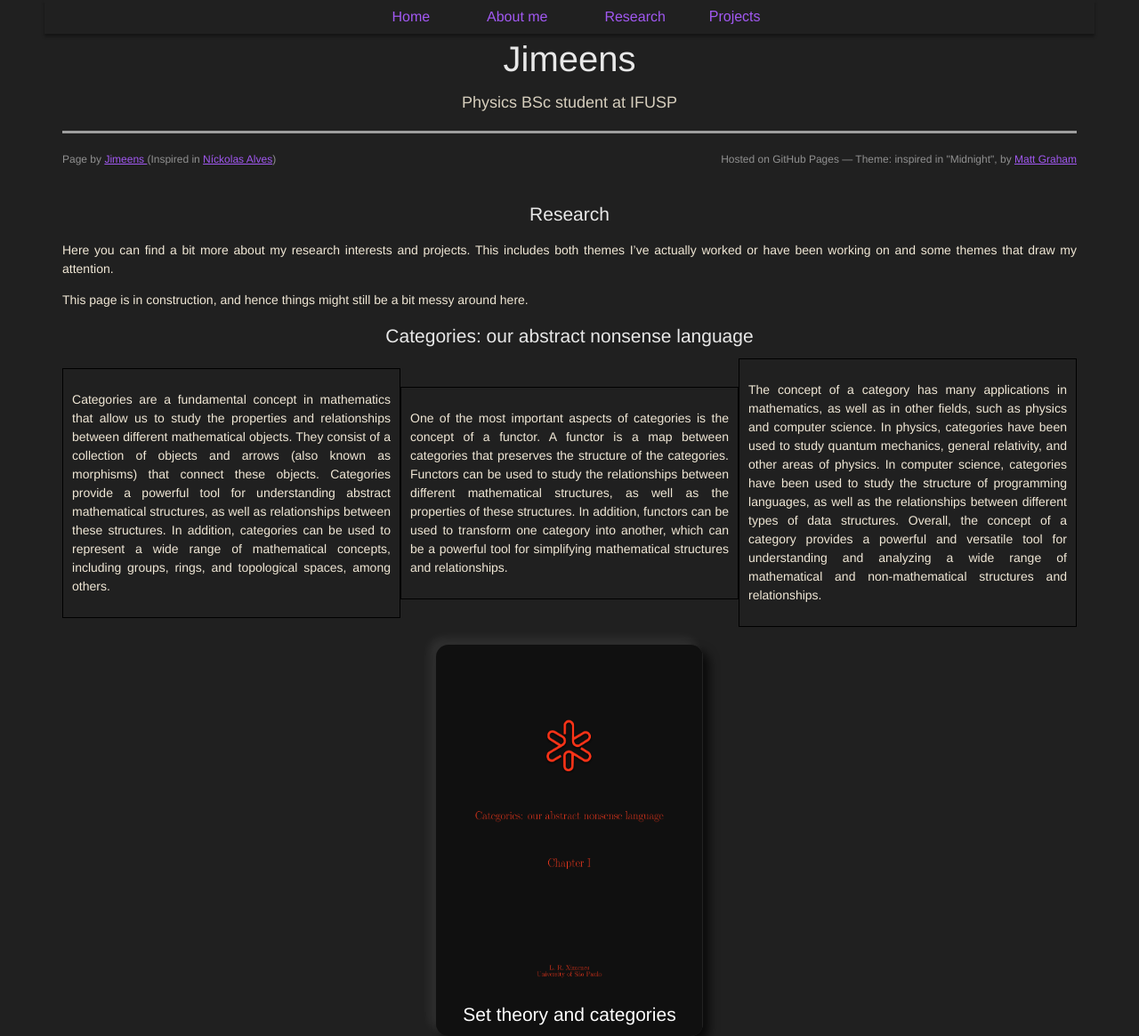
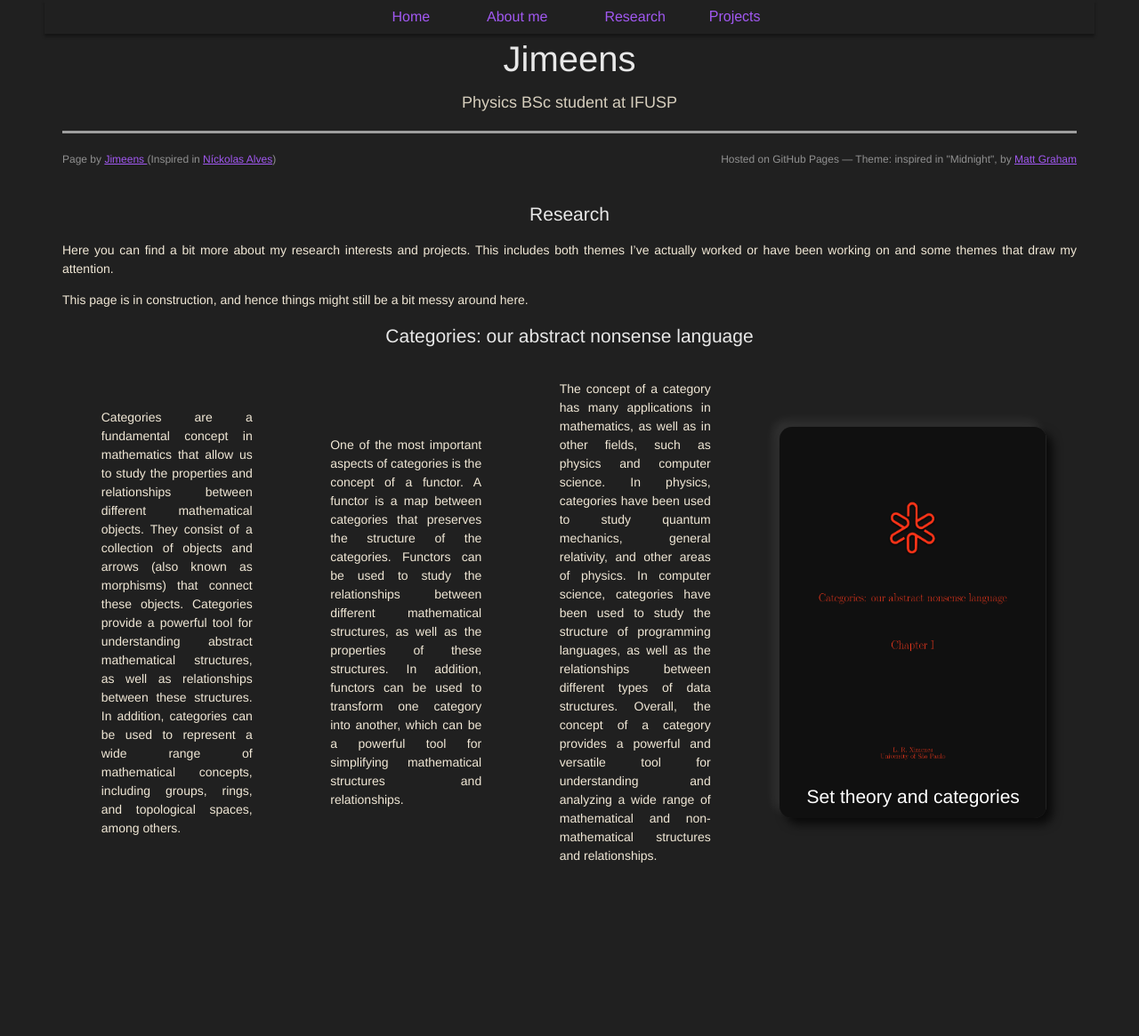
Before and after one commit to Jimeens/jimeens.github.io, a Jekyll site: the page built from research/index.md, in a window 1280 px wide and 1165 px high. Shown: the whole window at 89% size. Built offline with Jekyll 4.4.1, drawn with Linux system fonts in a browser that asks for light colours; some web fonts are replaced; our own code applies the rules of GitHub Pages for plain Markdown files; grey boxes are pictures that could not be loaded.

Commit message:
Update cardstyle.scss

```diff
--- a/assets/css/cardstyle.scss
+++ b/assets/css/cardstyle.scss
@@ -164,9 +164,10 @@
 }
 
 .coluna {
-			float: left;
-			width: 33.33%;
-			box-sizing: border-box;
-			padding: 10px;
-			border: 1px solid black;
-		}
+	float: left;
+	width: 16.665%;
+	box-sizing: border-box;
+	vertical-align: top;
+	padding: 10px;
+	border: 0px;
+}
```
